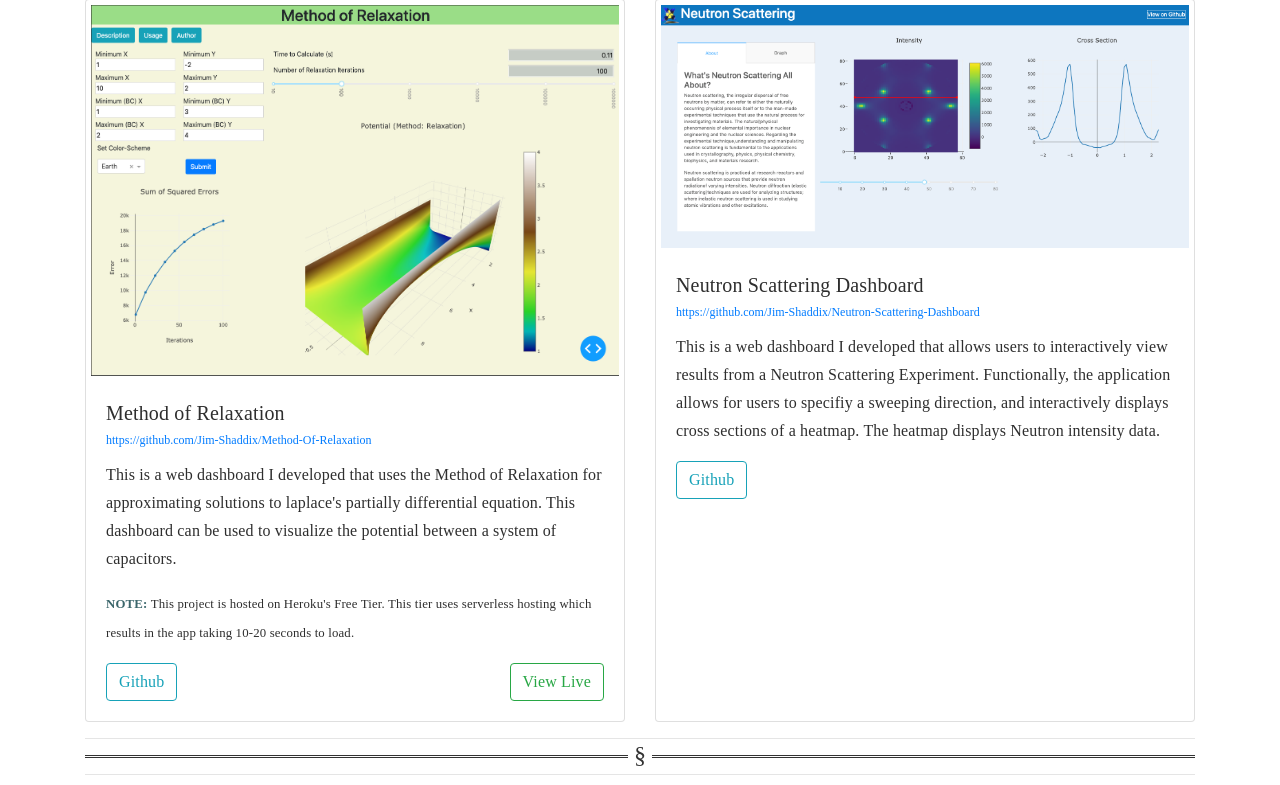
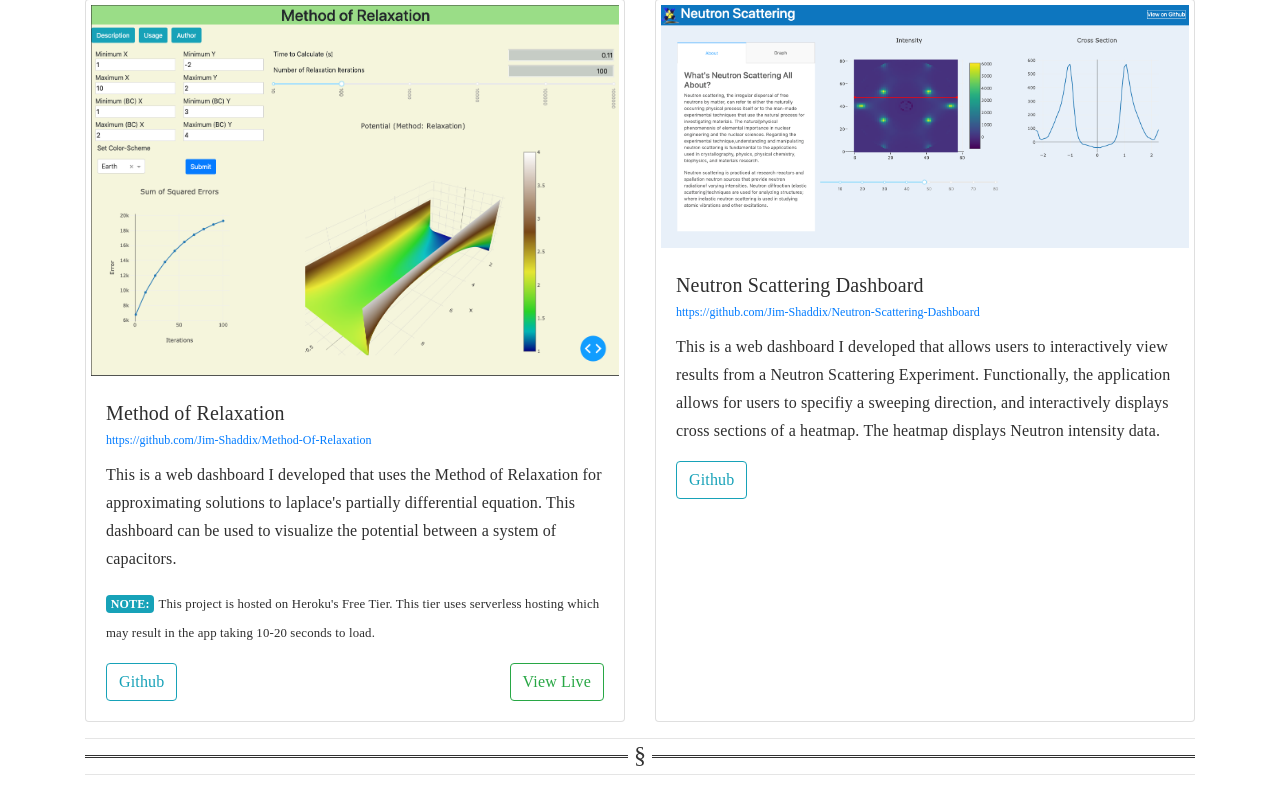
Before and after one commit to Jim-Shaddix/Personal-Website, a Flask app: page /projects in a window 1280 px wide. Shown: the part 240-1025 px from the top of the page. Run offline with Flask 2, Linux system fonts and the light colour scheme; some libraries are stand-ins or nearby versions.

Commit message:
added a note concerning heroku's free tier

```diff
--- a/templates/project_card_body.html
+++ b/templates/project_card_body.html
@@ -13,9 +13,10 @@
 </p>
 {% if project.heroku %}
   <p class="heroku-note">
+    <span class="badge badge-info">NOTE:</span>
     <small>
-      <b> NOTE: </b> This project is hosted on Heroku's Free Tier. This tier uses serverless hosting
-      which results in the app taking 10-20 seconds to load.
+       This project is hosted on Heroku's Free Tier. This tier uses serverless hosting
+      which may result in the app taking 10-20 seconds to load.
     </small>
   </p>
 {% endif %}
```
